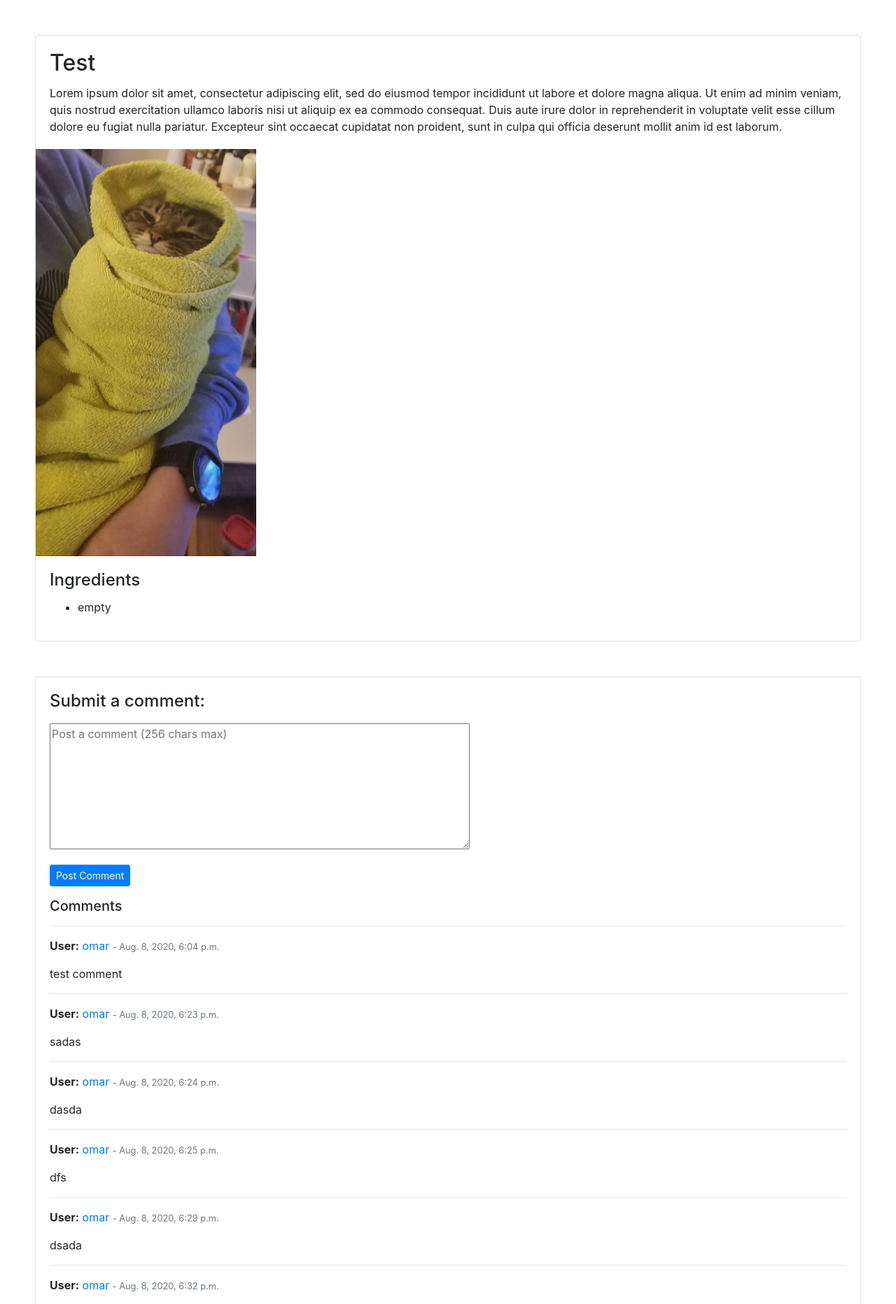
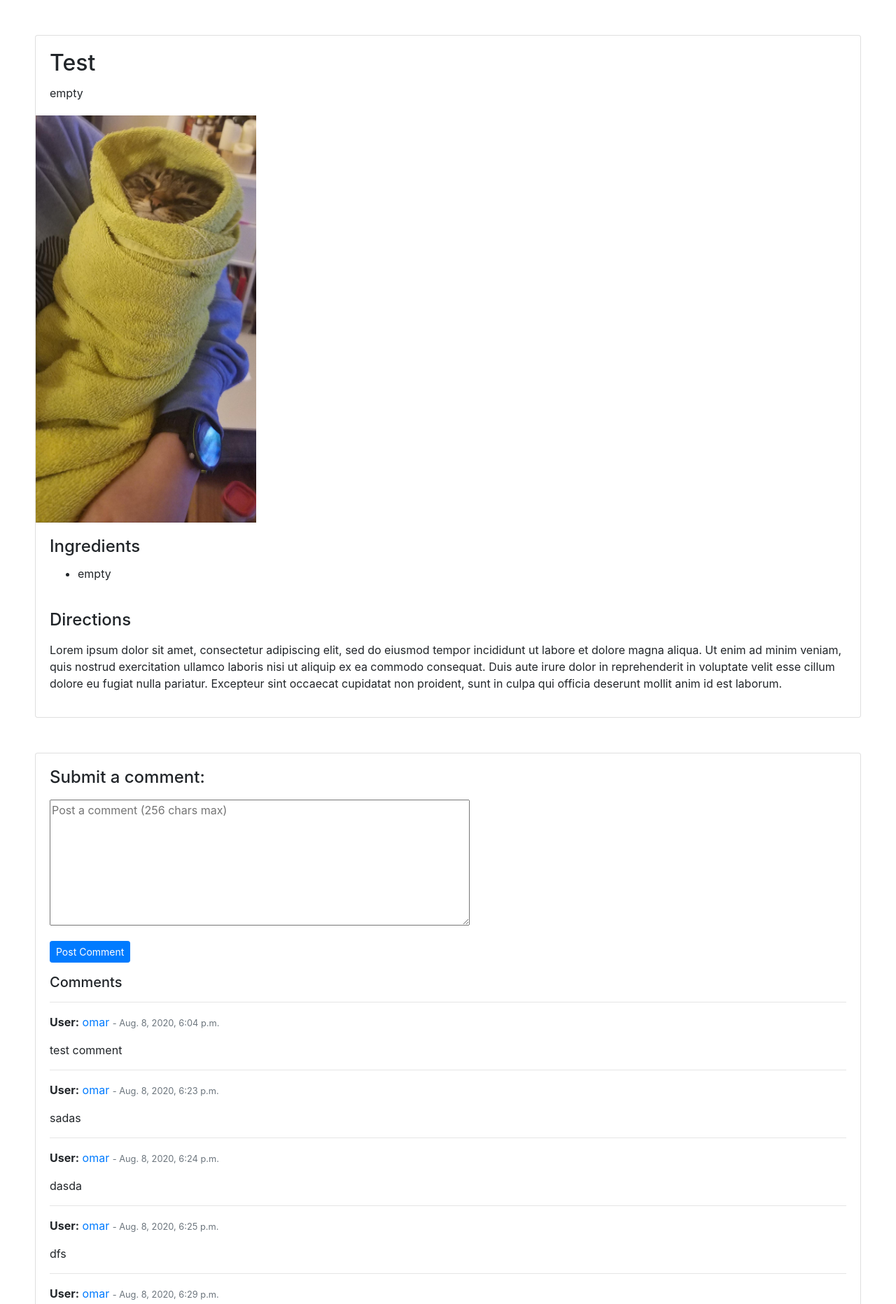
Before and after one commit to omarinio/RecipeWebsite, a Django app: page /recipes/1 in a window 1280 px wide. Shown: the part 56-1920 px from the top of the page at 70% size. Run offline with Django 3.2, Linux system fonts and the light colour scheme; data comes from the database, SQL or seed files in the repository; parts of the project's set-up code (start-up, migrations or seed data) failed here and were passed over; some libraries are stand-ins or nearby versions.

Commit message:
directions printed on own line, if user submits properly should work

```diff
--- a/recipe/main/templates/main/recipe.html
+++ b/recipe/main/templates/main/recipe.html
@@ -5,17 +5,20 @@
     <div class="card">
         <div class="card-body">
             <h2 class="card-title" id="recipe-title">{{ recipe.title|title }}</h2>
-            <p class="card-text">{{ recipe.body }}</p>
+            <p class="card-text">{{ recipe.description }}</p>
         </div>
         <img id="recipe-img" class="recipe-img" src="{{ recipe.picture.url }}" alt="Card image cap">
 
         <div class="card-body">
             <h4 class="card-title">Ingredients</h4>
-            <ul>
+            <ul id="ingredient-list">
                 {% for ingredient in ingredients %}
                     <li>{{ ingredient }}</li>
                 {% endfor %}
             </ul>
+            <br>
+            <h4 class="card-title">Directions</h4>
+            <p>{{ recipe.body|linebreaks }}</p>
         </div>
     </div>
 
```
